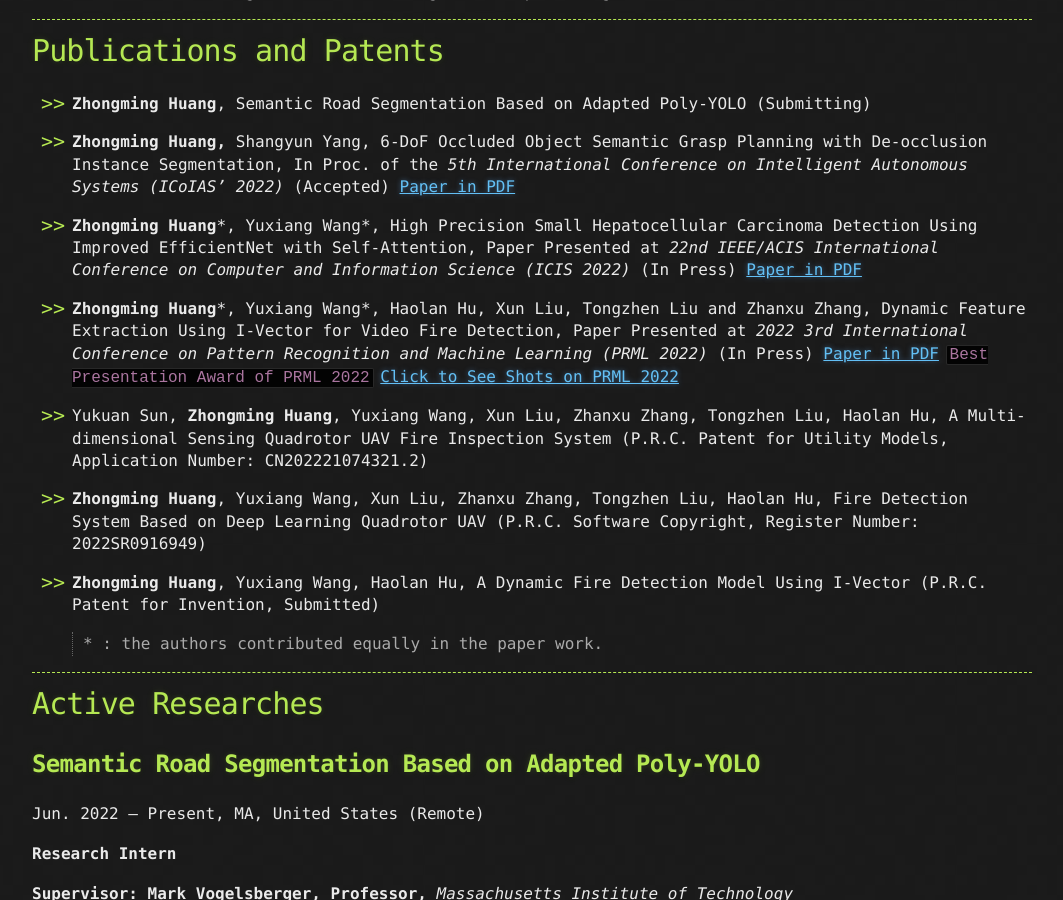
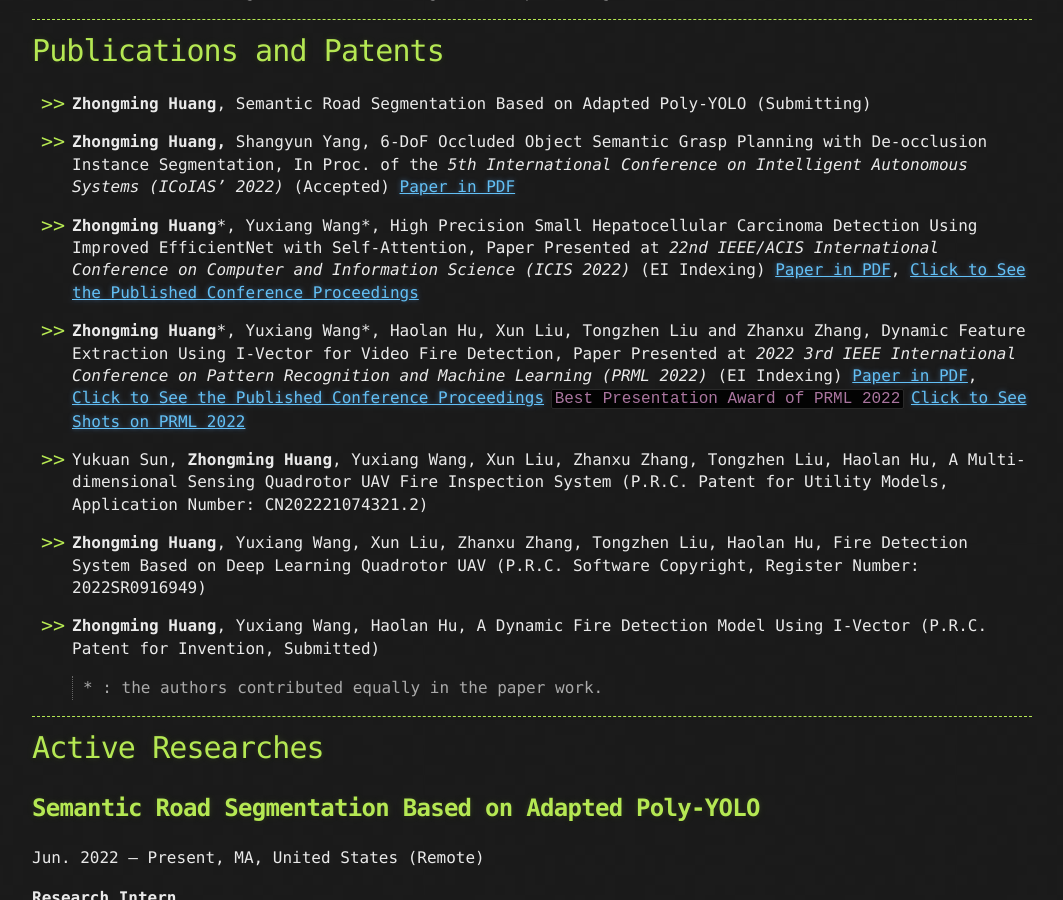
Before and after one commit to ReavenH/ReavenH.github.io, a Jekyll site: the page built from index.md, in a window 1280 px wide and 900 px high, scrolled down 2116 px. Shown: the whole window, without its empty margins (108-1171 px from the left). Built offline with Jekyll 4.4.1, drawn with Linux system fonts in a browser that asks for light colours.

Commit message:
Update index.md

```diff
--- a/index.md
+++ b/index.md
@@ -73,9 +73,9 @@ I actually experienced the so-called "Waterloo" debacle in Gaokao, but I still k
 
 - **Zhongming Huang,** Shangyun Yang, 6-DoF Occluded Object Semantic Grasp Planning with De-occlusion Instance Segmentation, In Proc. of the *5th International Conference on Intelligent Autonomous Systems (ICoIAS’ 2022)* (Accepted) [Paper in PDF](https://github.com/ReavenH/ReavenH/blob/main/ZhongmingHuang_paper1.pdf)
 
-- **Zhongming Huang**\*, Yuxiang Wang\*, High Precision Small Hepatocellular Carcinoma Detection Using Improved EfficientNet with Self-Attention, Paper Presented at *22nd IEEE/ACIS International Conference on Computer and Information Science* *(ICIS 2022)* (In Press) [Paper in PDF](https://github.com/ReavenH/ReavenH/blob/main/ZhongmingHuang_paper2.pdf)
+- **Zhongming Huang**\*, Yuxiang Wang\*, High Precision Small Hepatocellular Carcinoma Detection Using Improved EfficientNet with Self-Attention, Paper Presented at *22nd IEEE/ACIS International Conference on Computer and Information Science* *(ICIS 2022)* (EI Indexing) [Paper in PDF](https://github.com/ReavenH/ReavenH/blob/main/ZhongmingHuang_paper2.pdf), [Click to See the Published Conference Proceedings](https://ieeexplore.ieee.org/xpl/conhome/9882302/proceeding)
 
-- **Zhongming Huang**\*, Yuxiang Wang\*, Haolan Hu, Xun Liu, Tongzhen Liu and Zhanxu Zhang, Dynamic Feature Extraction Using I-Vector for Video Fire Detection, Paper Presented at *2022 3rd International Conference on Pattern Recognition and Machine Learning (PRML 2022)* (In Press) [Paper in PDF](https://github.com/ReavenH/ReavenH/blob/main/ZhongmingHuang_paper3.pdf) `Best Presentation Award of PRML 2022` [Click to See Shots on PRML 2022](./RH_PRML2022.html)
+- **Zhongming Huang**\*, Yuxiang Wang\*, Haolan Hu, Xun Liu, Tongzhen Liu and Zhanxu Zhang, Dynamic Feature Extraction Using I-Vector for Video Fire Detection, Paper Presented at *2022 3rd IEEE International Conference on Pattern Recognition and Machine Learning (PRML 2022)* (EI Indexing) [Paper in PDF](https://github.com/ReavenH/ReavenH/blob/main/ZhongmingHuang_paper3.pdf), [Click to See the Published Conference Proceedings](https://ieeexplore.ieee.org/xpl/conhome/9882087/proceeding) `Best Presentation Award of PRML 2022` [Click to See Shots on PRML 2022](./RH_PRML2022.html)
 
 - Yukuan Sun, **Zhongming Huang**, Yuxiang Wang, Xun Liu, Zhanxu Zhang, Tongzhen Liu, Haolan Hu, A Multi-dimensional Sensing Quadrotor UAV Fire Inspection System (P.R.C. Patent for Utility Models, Application Number: CN202221074321.2)
 
```
